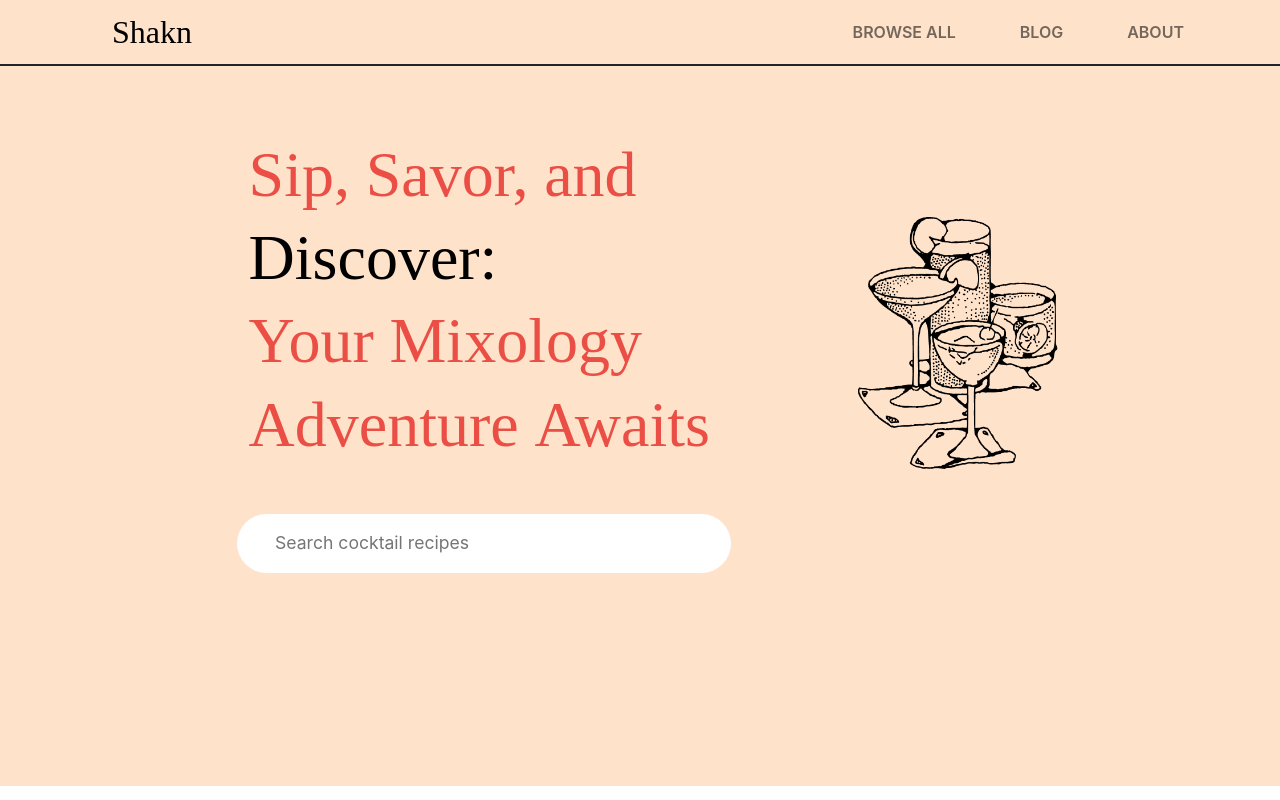
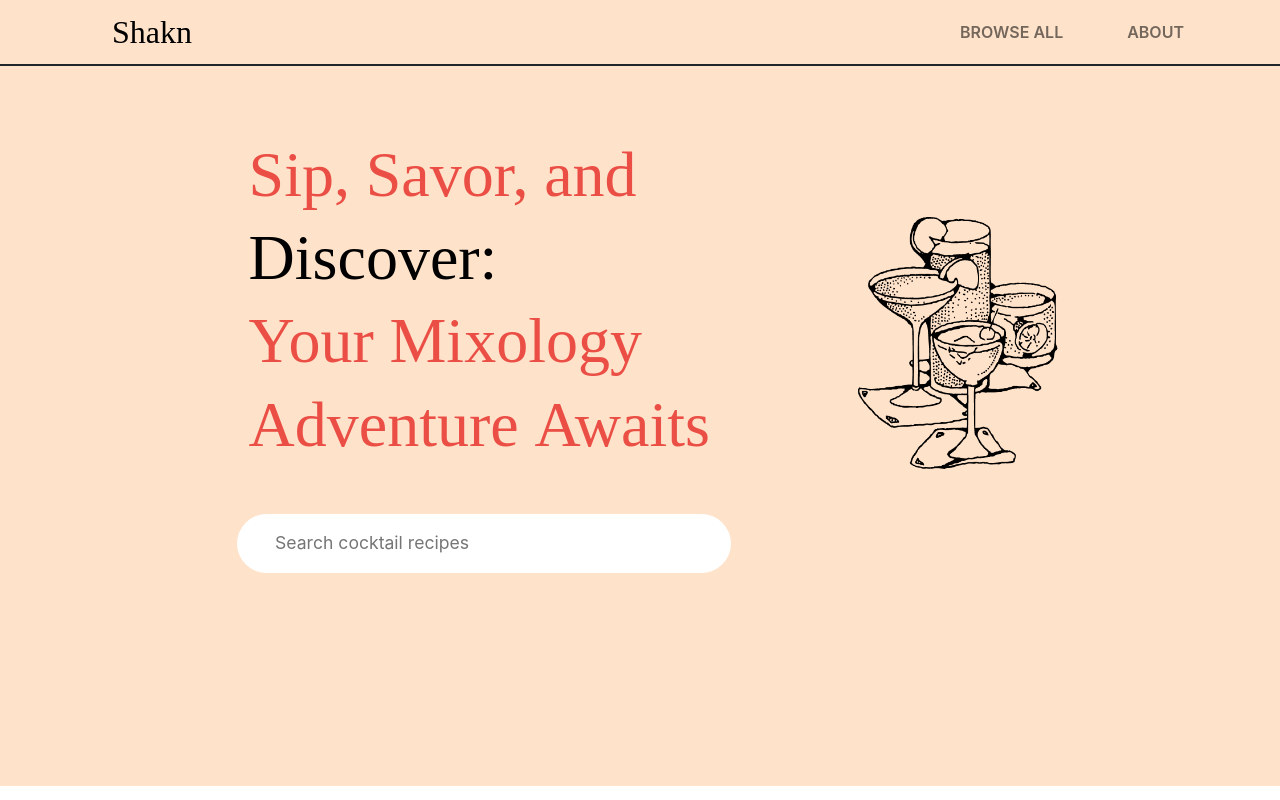
Before and after one commit to jazdmiller/shakn, a React (Create React App) app in the folder client/: page / in a window 1280 px wide. Shown: the top 800 px of the page. Built offline with nearby package versions, Linux system fonts and the light colour scheme; no server answers; the HTML template or start-up script is replaced by a standard one.

Commit message:
remove blog link from navbar

```diff
--- a/client/src/components/Navbar.js
+++ b/client/src/components/Navbar.js
@@ -71,11 +71,6 @@ function Navbar() {
                 </Link>
               </motion.li>
               <motion.li variants={child} class="nav-item px-4 nav-item-text">
-                <Link to="/blog"class="nav-link">
-                  Blog
-                </Link>
-              </motion.li>
-              <motion.li variants={child} class="nav-item px-4 nav-item-text">
                 <Link to="/about" class="nav-link" >
                   About
                 </Link>
```
